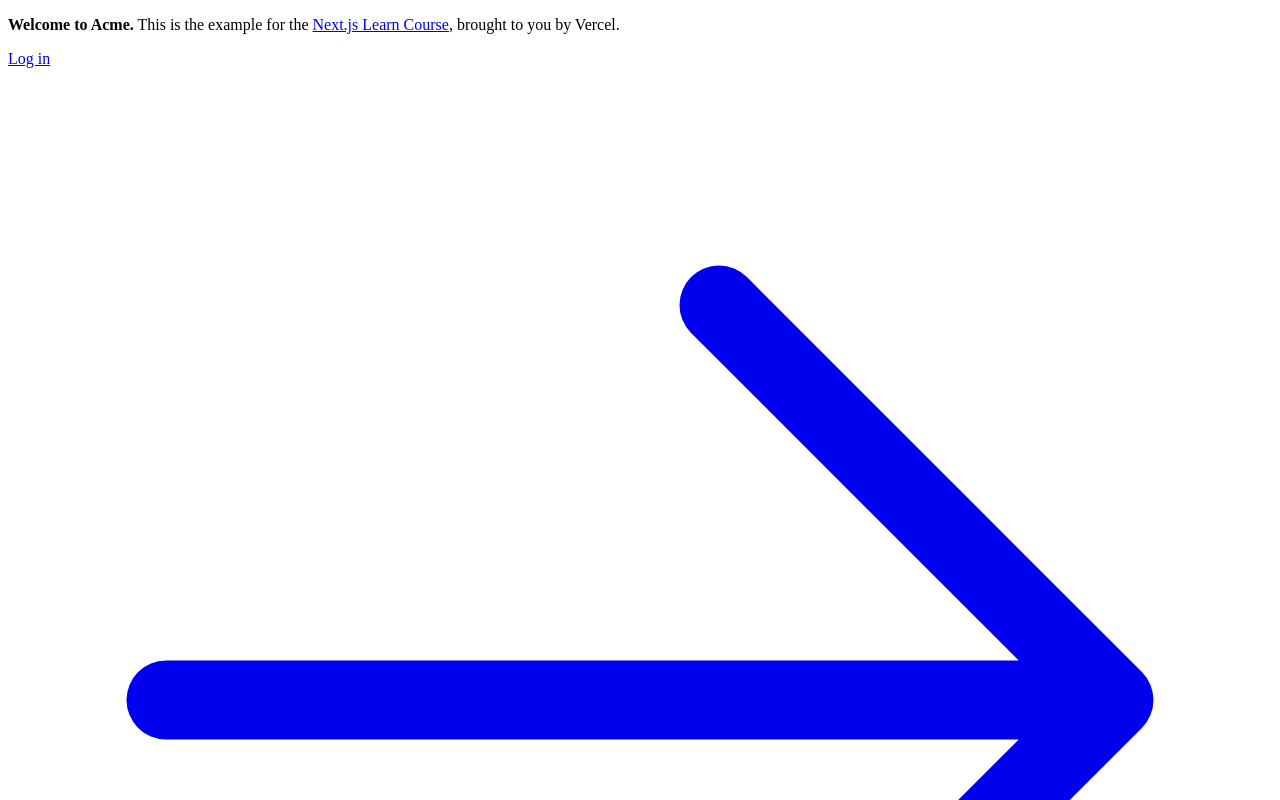
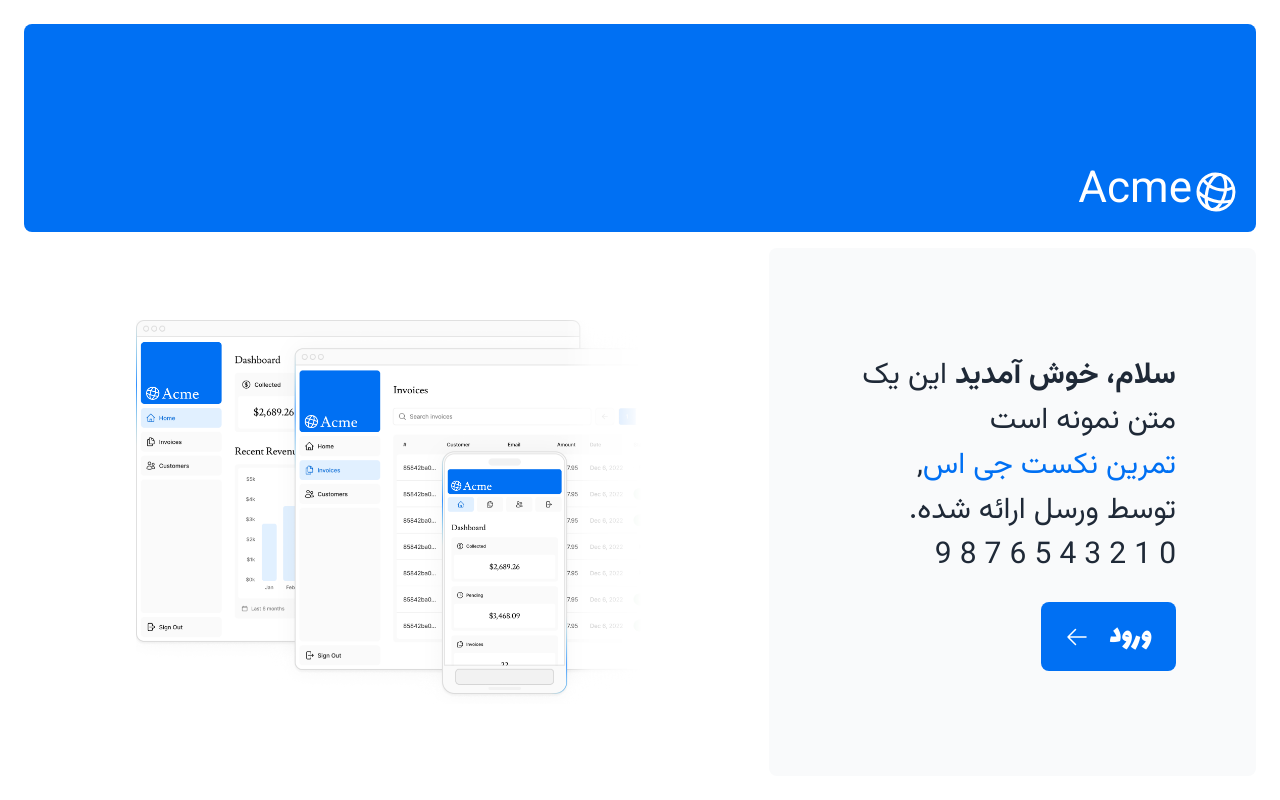
Before and after one commit to jalallinux/nextjs-dashboard, a Next.js app: page / in a window 1280 px wide. Shown: the top 800 px of the page. Built offline with nearby package versions, Linux system fonts and the light colour scheme.

Commit message:
complete to chapter-3

```diff
--- a/app/layout.tsx
+++ b/app/layout.tsx
@@ -1,11 +1,14 @@
+import '@/app/ui/global.css';
+import { vazirmatn } from '@/app/ui/fonts';
+
 export default function RootLayout({
   children,
 }: {
   children: React.ReactNode;
 }) {
   return (
-    <html lang="en">
-      <body>{children}</body>
+    <html lang="fa" dir="rtl">
+      <body className={`${vazirmatn.className} antialiased`}>{children}</body>
     </html>
   );
 }
--- a/app/page.tsx
+++ b/app/page.tsx
@@ -1,31 +1,51 @@
 import AcmeLogo from '@/app/ui/acme-logo';
-import { ArrowRightIcon } from '@heroicons/react/24/outline';
+import { ArrowLeftIcon } from '@heroicons/react/24/outline';
 import Link from 'next/link';
+import styles from '@/app/ui/home.module.css';
+import { lalezar } from './ui/fonts';
+import Image from 'next/image';
 
 export default function Page() {
   return (
     <main className="flex min-h-screen flex-col p-6">
       <div className="flex h-20 shrink-0 items-end rounded-lg bg-blue-500 p-4 md:h-52">
-        {/* <AcmeLogo /> */}
+        <AcmeLogo />
       </div>
       <div className="mt-4 flex grow flex-col gap-4 md:flex-row">
         <div className="flex flex-col justify-center gap-6 rounded-lg bg-gray-50 px-6 py-10 md:w-2/5 md:px-20">
           <p className={`text-xl text-gray-800 md:text-3xl md:leading-normal`}>
-            <strong>Welcome to Acme.</strong> This is the example for the{' '}
+            <strong>سلام، خوش آمدید</strong> این یک متن نمونه است{' '}
+            <br />
             <a href="https://nextjs.org/learn/" className="text-blue-500">
-              Next.js Learn Course
+              تمرین نکست جی اس
             </a>
-            , brought to you by Vercel.
+            , توسط ورسل ارائه شده.
+            <br />
+            0 1 2 3 4 5 6 7 8 9
           </p>
           <Link
             href="/login"
             className="flex items-center gap-5 self-start rounded-lg bg-blue-500 px-6 py-3 text-sm font-medium text-white transition-colors hover:bg-blue-400 md:text-base"
           >
-            <span>Log in</span> <ArrowRightIcon className="w-5 md:w-6" />
+            <span className={`${lalezar.className} text-xl md:text-3xl md:leading-normal`}>ورود</span> <ArrowLeftIcon className="w-5 md:w-6" />
           </Link>
         </div>
         <div className="flex items-center justify-center p-6 md:w-3/5 md:px-28 md:py-12">
           {/* Add Hero Images Here */}
+          <Image
+            src="/hero-desktop.png"
+            width={1000}
+            height={760}
+            className="hidden md:block"
+            alt="Screenshots of the dashboard project showing desktop version"
+          />
+          <Image
+            src="/hero-mobile.png"
+            width={560}
+            height={620}
+            className="block md:hidden"
+            alt="Screenshot of the dashboard project showing mobile version"
+          />
         </div>
       </div>
     </main>
--- a/app/ui/acme-logo.tsx
+++ b/app/ui/acme-logo.tsx
@@ -1,10 +1,10 @@
 import { GlobeAltIcon } from '@heroicons/react/24/outline';
-import { lusitana } from '@/app/ui/fonts';
+import { vazirmatn } from '@/app/ui/fonts';
 
 export default function AcmeLogo() {
   return (
     <div
-      className={`${lusitana.className} flex flex-row items-center leading-none text-white`}
+      className={`${vazirmatn.className} flex flex-row items-center leading-none text-white`}
     >
       <GlobeAltIcon className="h-12 w-12 rotate-[15deg]" />
       <p className="text-[44px]">Acme</p>
--- a/app/ui/customers/table.tsx
+++ b/app/ui/customers/table.tsx
@@ -1,5 +1,5 @@
 import Image from 'next/image';
-import { lusitana } from '@/app/ui/fonts';
+import { vazirmatn } from '@/app/ui/fonts';
 import Search from '@/app/ui/search';
 import {
   CustomersTableType,
@@ -13,7 +13,7 @@ export default async function CustomersTable({
 }) {
   return (
     <div className="w-full">
-      <h1 className={`${lusitana.className} mb-8 text-xl md:text-2xl`}>
+      <h1 className={`${vazirmatn.className} mb-8 text-xl md:text-2xl`}>
         Customers
       </h1>
       <Search placeholder="Search customers..." />
--- a/app/ui/dashboard/cards.tsx
+++ b/app/ui/dashboard/cards.tsx
@@ -4,7 +4,7 @@ import {
   UserGroupIcon,
   InboxIcon,
 } from '@heroicons/react/24/outline';
-import { lusitana } from '@/app/ui/fonts';
+import { vazirmatn } from '@/app/ui/fonts';
 
 const iconMap = {
   collected: BanknotesIcon,
@@ -48,7 +48,7 @@ export function Card({
         <h3 className="ml-2 text-sm font-medium">{title}</h3>
       </div>
       <p
-        className={`${lusitana.className}
+        className={`${vazirmatn.className}
           truncate rounded-xl bg-white px-4 py-8 text-center text-2xl`}
       >
         {value}
--- a/app/ui/dashboard/latest-invoices.tsx
+++ b/app/ui/dashboard/latest-invoices.tsx
@@ -1,7 +1,7 @@
 import { ArrowPathIcon } from '@heroicons/react/24/outline';
 import clsx from 'clsx';
 import Image from 'next/image';
-import { lusitana } from '@/app/ui/fonts';
+import { vazirmatn } from '@/app/ui/fonts';
 import { LatestInvoice } from '@/app/lib/definitions';
 export default async function LatestInvoices({
   latestInvoices,
@@ -10,7 +10,7 @@ export default async function LatestInvoices({
 }) {
   return (
     <div className="flex w-full flex-col md:col-span-4">
-      <h2 className={`${lusitana.className} mb-4 text-xl md:text-2xl`}>
+      <h2 className={`${vazirmatn.className} mb-4 text-xl md:text-2xl`}>
         Latest Invoices
       </h2>
       <div className="flex grow flex-col justify-between rounded-xl bg-gray-50 p-4">
@@ -46,7 +46,7 @@ export default async function LatestInvoices({
                   </div>
                 </div>
                 <p
-                  className={`${lusitana.className} truncate text-sm font-medium md:text-base`}
+                  className={`${vazirmatn.className} truncate text-sm font-medium md:text-base`}
                 >
                   {invoice.amount}
                 </p>
--- a/app/ui/dashboard/revenue-chart.tsx
+++ b/app/ui/dashboard/revenue-chart.tsx
@@ -1,6 +1,6 @@
 import { generateYAxis } from '@/app/lib/utils';
 import { CalendarIcon } from '@heroicons/react/24/outline';
-import { lusitana } from '@/app/ui/fonts';
+import { vazirmatn } from '@/app/ui/fonts';
 import { Revenue } from '@/app/lib/definitions';
 
 // This component is representational only.
@@ -25,7 +25,7 @@ export default async function RevenueChart({
 
   return (
     <div className="w-full md:col-span-4">
-      <h2 className={`${lusitana.className} mb-4 text-xl md:text-2xl`}>
+      <h2 className={`${vazirmatn.className} mb-4 text-xl md:text-2xl`}>
         Recent Revenue
       </h2>
       {/* NOTE: Uncomment this code in Chapter 7 */}
--- /dev/null
+++ b/app/ui/fonts.ts
@@ -0,0 +1,4 @@
+import { Vazirmatn, Lalezar } from 'next/font/google';
+
+export const vazirmatn = Vazirmatn({ subsets: ['arabic'] });
+export const lalezar = Lalezar({ subsets: ['arabic'], weight: '400' });
--- a/app/ui/invoices/breadcrumbs.tsx
+++ b/app/ui/invoices/breadcrumbs.tsx
@@ -1,6 +1,6 @@
 import { clsx } from 'clsx';
 import Link from 'next/link';
-import { lusitana } from '@/app/ui/fonts';
+import { vazirmatn } from '@/app/ui/fonts';
 
 interface Breadcrumb {
   label: string;
@@ -15,7 +15,7 @@ export default function Breadcrumbs({
 }) {
   return (
     <nav aria-label="Breadcrumb" className="mb-6 block">
-      <ol className={clsx(lusitana.className, 'flex text-xl md:text-2xl')}>
+      <ol className={clsx(vazirmatn.className, 'flex text-xl md:text-2xl')}>
         {breadcrumbs.map((breadcrumb, index) => (
           <li
             key={breadcrumb.href}
--- a/app/ui/login-form.tsx
+++ b/app/ui/login-form.tsx
@@ -1,4 +1,4 @@
-import { lusitana } from '@/app/ui/fonts';
+import { vazirmatn } from '@/app/ui/fonts';
 import {
   AtSymbolIcon,
   KeyIcon,
@@ -11,7 +11,7 @@ export default function LoginForm() {
   return (
     <form className="space-y-3">
       <div className="flex-1 rounded-lg bg-gray-50 px-6 pb-4 pt-8">
-        <h1 className={`${lusitana.className} mb-3 text-2xl`}>
+        <h1 className={`${vazirmatn.className} mb-3 text-2xl`}>
           Please log in to continue.
         </h1>
         <div className="w-full">
```
